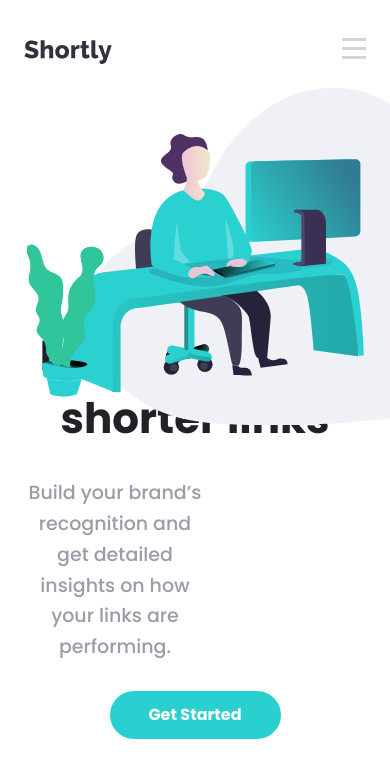
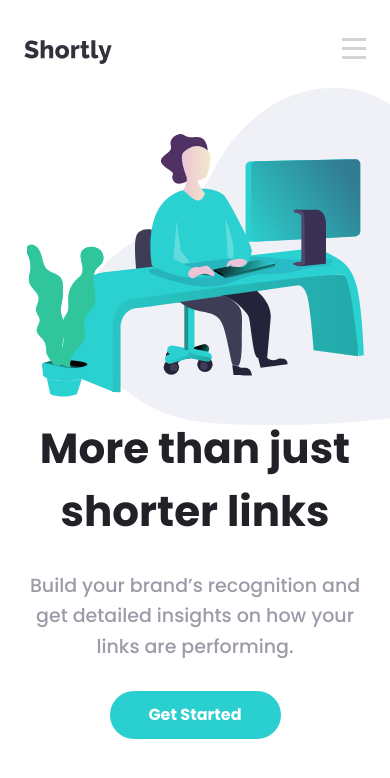
Before and after one commit to atmahana/shortly-url, a React (Vite) app: page / in a window 390 px wide. Shown: the top 778 px of the page. Built offline with nearby package versions, Linux system fonts and the light colour scheme.

Commit message:
fix mobile hero section padding

```diff
--- a/src/components/Content/Hero.jsx
+++ b/src/components/Content/Hero.jsx
@@ -11,7 +11,7 @@ function HeroSection() {
         <h1 className="text-[2.625rem] lg:text-[5rem] font-bold tracking-[-20.5%] text-neutralCustom-900 m-0 mb-7 lg:mb-3">
           More than just shorter links
         </h1>
-        <p className="text-neutralCustom-300 text-[19px] lg:text-[22px] mb-7 leading-relaxed pr-40">
+        <p className="text-neutralCustom-300 text-[19px] lg:text-[22px] mb-7 leading-relaxed lg:pr-40">
           Build your brand’s recognition and get detailed insights on how your
           links are performing.
         </p>
```
